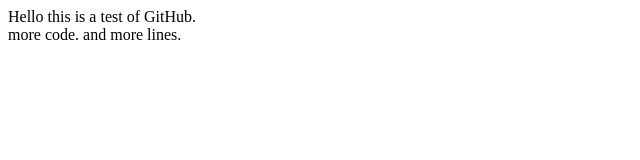
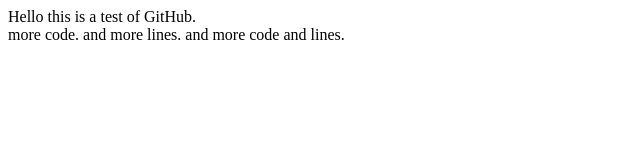
Before and after one commit to viprai/youtube.demo, a plain HTML site: page WebContent/index.html in a window 1280 px wide. Shown: the whole page, without its empty margins (0-640 px from the left). Drawn offline with Linux system fonts and the light colour scheme.

Commit message:
New commit from SmartGit - It's actually Smart

```diff
--- a/WebContent/index.html
+++ b/WebContent/index.html
@@ -12,5 +12,7 @@ Hello this is a test of GitHub.
 more code.
 
 and more lines.
+
+and more code and lines.
 </body>
 </html>
```
